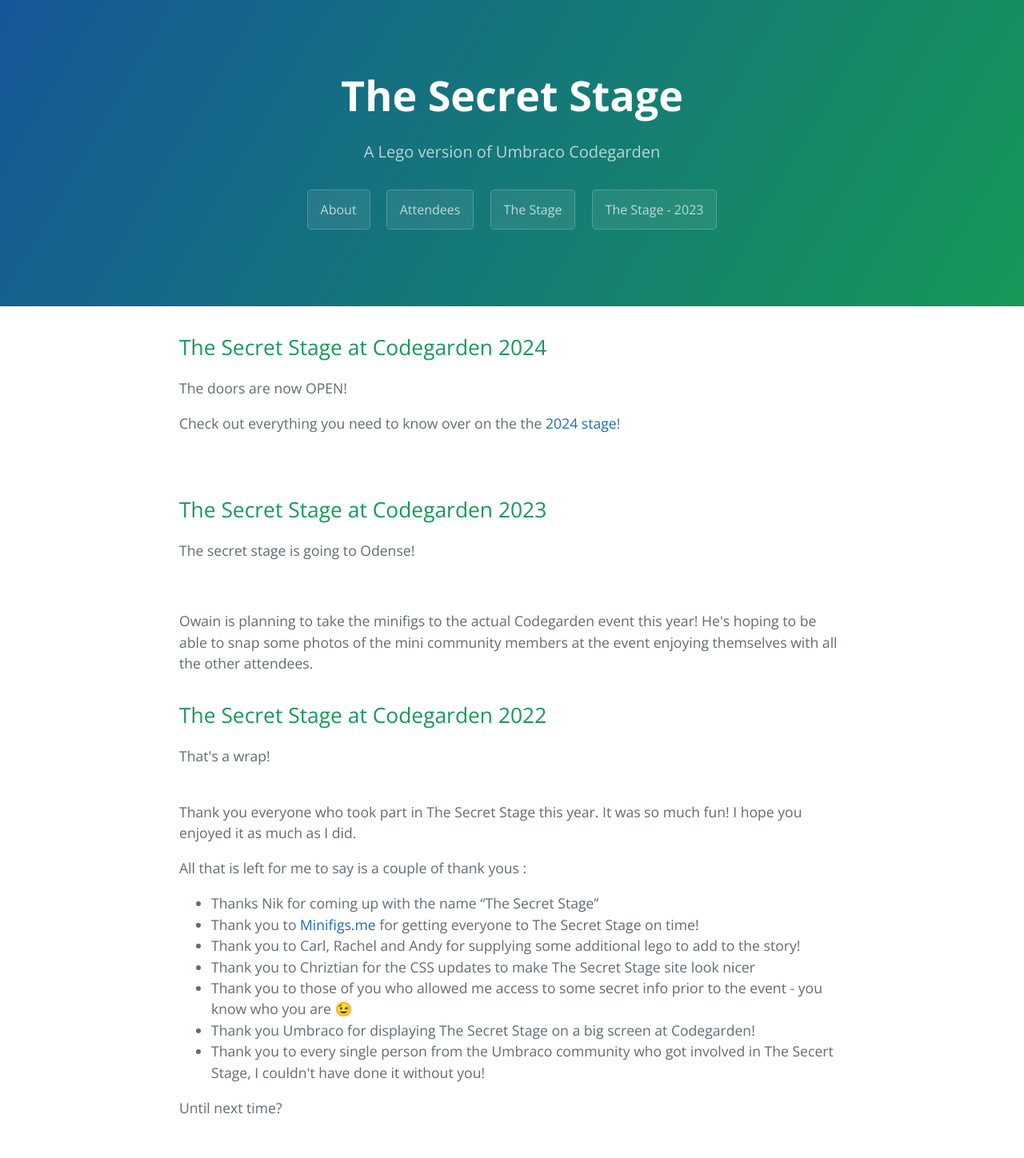
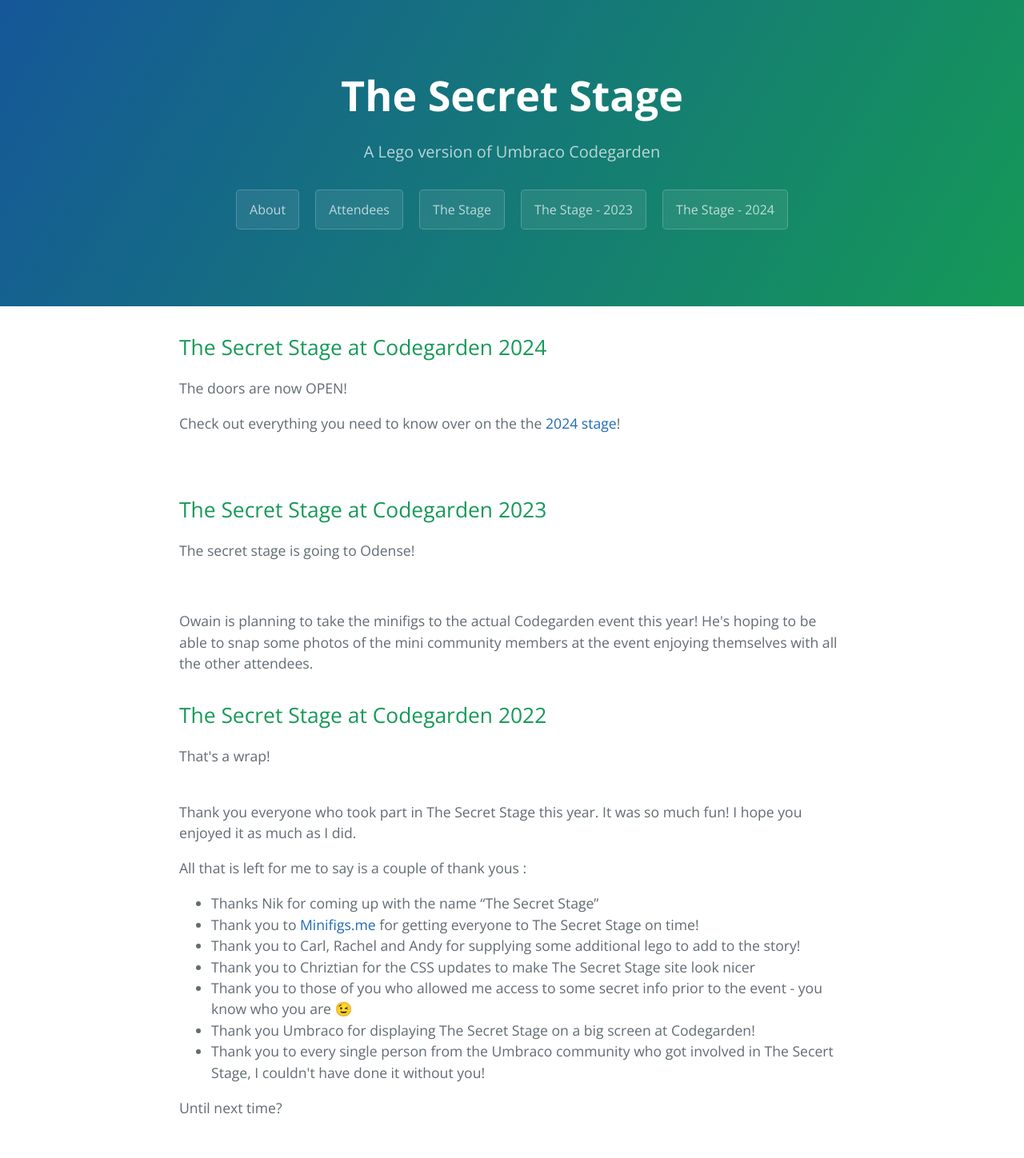
Before and after one commit to OwainWilliams/OwainWilliams.github.io, a Jekyll site: the page built from index.html, in a window 1280 px wide. Shown: the whole page at 80% size. Built offline with Jekyll 4.4.1, drawn with Linux system fonts in a browser that asks for light colours; the list of posts is cut into pages by our own code.

Commit message:
Update page-header.html

```diff
--- a/_includes/page-header.html
+++ b/_includes/page-header.html
@@ -5,6 +5,7 @@
   <a href="/attendees/" class="btn">Attendees</a>
   <a href="/stage/" class="btn">The Stage</a>
    <a href="/stage-2023/" class="btn">The Stage - 2023</a>
+   <a href="/stage-2024/" class="btn">The Stage - 2024</a>
 
 
 </section>
```
